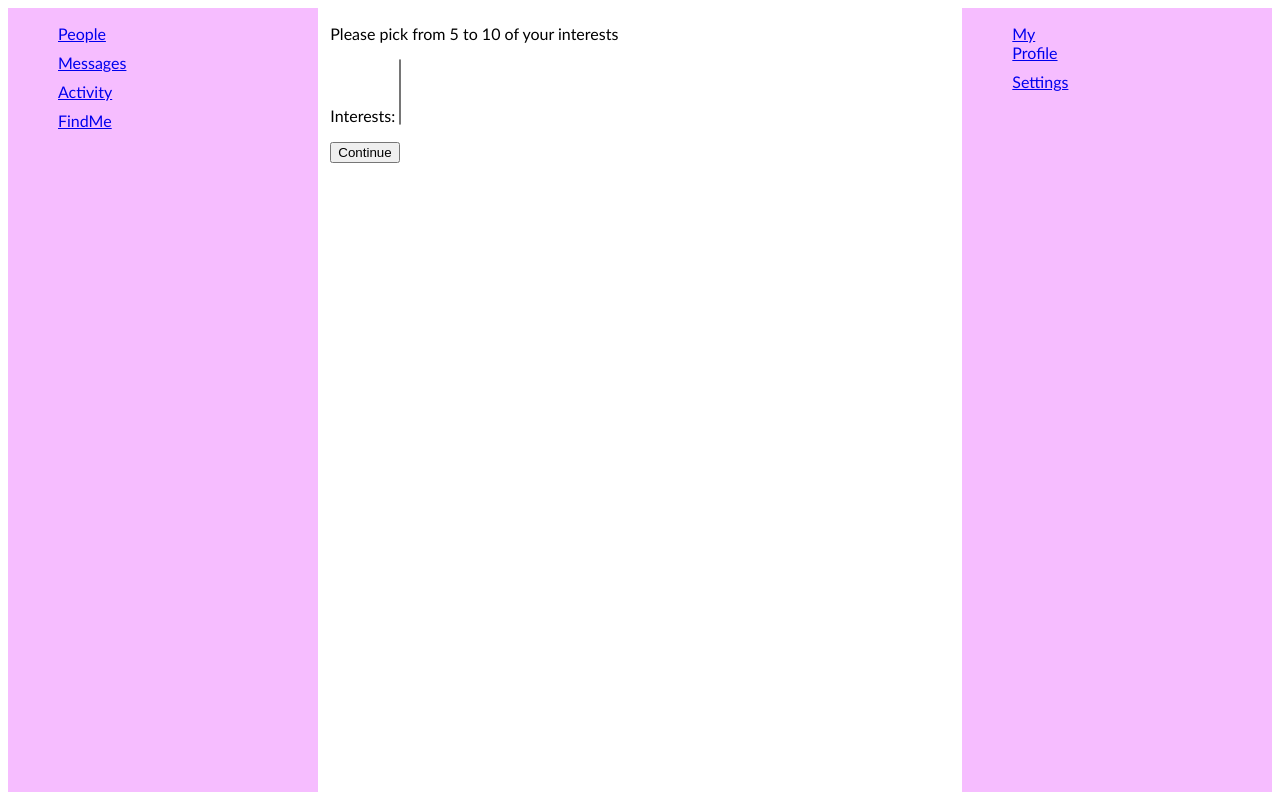
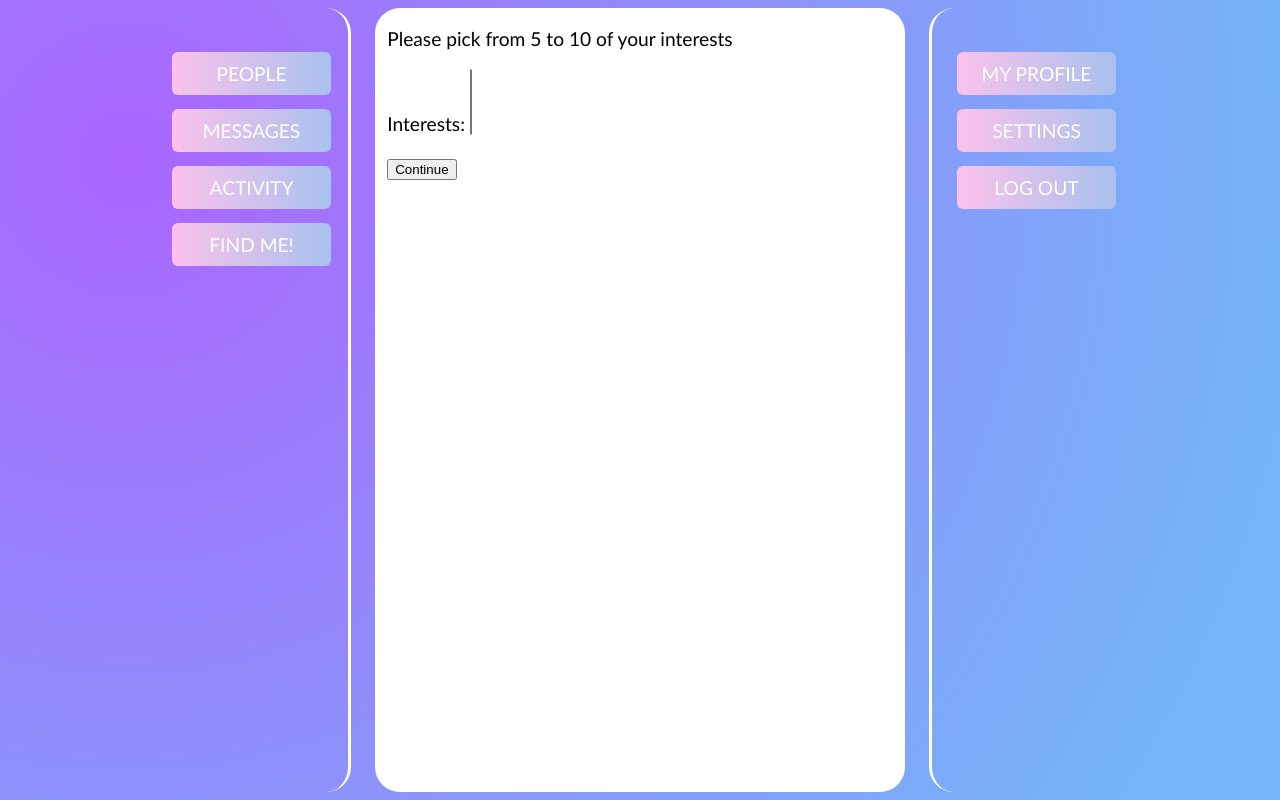
Before and after one commit to butuz0/DatingApp, a Django app: page /account/interests/ in a window 1280 px wide. Run offline with Django 4.2, Linux system fonts and the light colour scheme; the visitor is signed in with stand-in values (Sample User, id 1).

Commit message:
base template styling

```diff
--- a/account/static/account/css/base.css
+++ b/account/static/account/css/base.css
@@ -1,45 +1,83 @@
 body {
     font-family: 'Trebuchet MS', sans-serif;
+    font-size: larger;
+    background-image: radial-gradient(circle farthest-corner at 10% 20%, rgba(171, 102, 255, 1) 0%, rgba(116, 182, 247, 1) 90%);
 }
 
 #page {
     display: flex;
     flex-direction: row;
+    justify-content: space-around;
     height: 98vh;
 }
 
+#left_block, #right_block {
+    width: 22%;
+    display: flex;
+    flex-direction: column;
+    padding: 2%;
+    border-radius: 25px;
+}
+
 #left_block {
-    width: 25%;
-    background-color: #f6bdff;
+    align-items: flex-end;
+    border-right: 3px solid white;
+}
+
+#right_block {
+    align-items: flex-start;
+    border-left: 3px solid white;
 }
 
 #content {
-    width: 50%;
+    width: 40%;
     padding-left: 1%;
     padding-right: 1%;
     overflow-y: scroll;
     scroll-snap-type: y mandatory;
+    background-color: white;
+    border-radius: 25px;
 }
 
 #content::-webkit-scrollbar {
     display: none;
 }
 
-#right_block {
-    width: 25%;
-    background-color: #f6bdff;
+nav ul {
+    list-style-type: none;
+    height: 100%;
+    padding: 0;
 }
 
-ul {
-    list-style-type: none;
-    width: 25%;
-    height: 100%;
+nav ul li {
+    margin-bottom: 10%;
 }
 
-li {
-    margin: 10px;
+nav {
+    min-width: 50%;
+    width: fit-content;
+    margin-right: 1.5vh;
 }
 
-img {
-    width: 50%;
+.button {
+    display: inline-block;
+    width: 100%;
+    text-decoration: none;
+    flex: 1 1 auto;
+    padding: 10px;
+    text-align: center;
+    text-transform: uppercase;
+    transition: 0.5s;
+    background-size: 200% auto;
+    color: white;
+    border-radius: 6px;
+    background-image: linear-gradient(to right, #fbc2eb 0%, #a6c1ee 51%, #fbc2eb 100%);
 }
+
+.selected {
+    background-image: linear-gradient(to right, #752CAD 0%, #CA3257 51%, #752CAD 100%);
+}
+
+.button:hover {
+    background-position: right center;
+}
--- a/account/templates/base.html
+++ b/account/templates/base.html
@@ -19,7 +19,7 @@
                         <li><a class="button" href="{% url 'people:list_people' %}">People</a></li>
                         <li><a class="button" href="{% url 'conversations:all_conversations' %}">Messages</a></li>
                         <li><a class="button" href="{% url 'people:user_activity' %}">Activity</a></li>
-                        <li><a class="button" href="{% url 'people:findme' %}">FindMe</a></li>
+                        <li><a class="button" href="{% url 'people:findme' %}">Find Me!</a></li>
                     </ul>
                 </nav>
             {% endif %}
@@ -35,8 +35,9 @@
         <div id="right_block">
             <nav>
                 <ul>
-                    <li><a href="{% url 'people:user_detail' request.user %}">My Profile</a></li>
-                    <li><a href="{% url 'account:settings' %}">Settings</a></li>
+                    <li><a class="button" href="{% url 'people:user_detail' request.user %}">My Profile</a></li>
+                    <li><a class="button" href="{% url 'account:settings' %}">Settings</a></li>
+                    <li><a class="button" href="{% url 'account:logout' %}">Log out</a></li>
                 </ul>
             </nav>
         </div>
@@ -44,10 +45,9 @@
 
     <script src="//cdn.jsdelivr.net/npm/js-cookie@3.0.1/dist/js.cookie.min.js"></script>
     <script>
-        const csrftoken = Cookies.get('csrftoken');
-        document.addEventListener('DOMContentLoaded', (event) => {
+        const csrftoken = Cookies.get("csrftoken");
+        document.addEventListener("DOMContentLoaded", (event) => {
             {% block domready %}
-
             {% endblock %}
         })
     </script>
```
